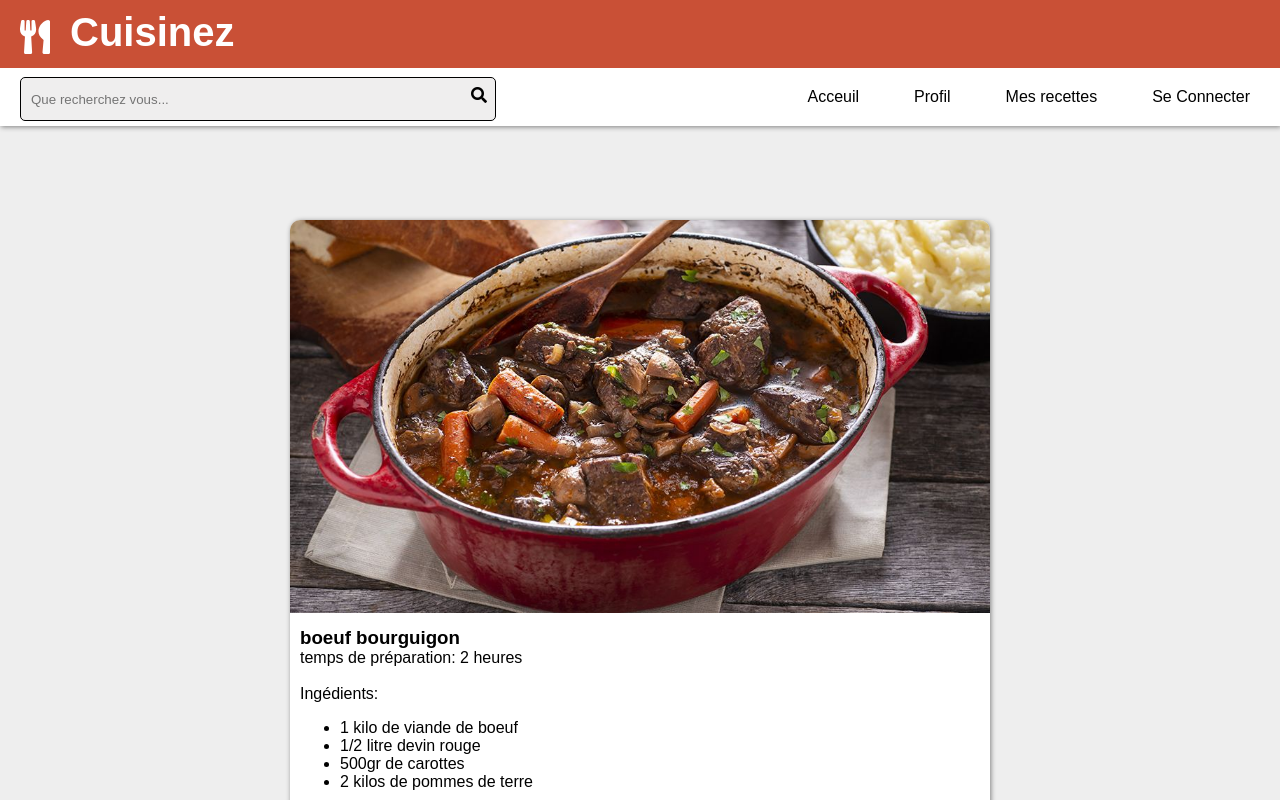
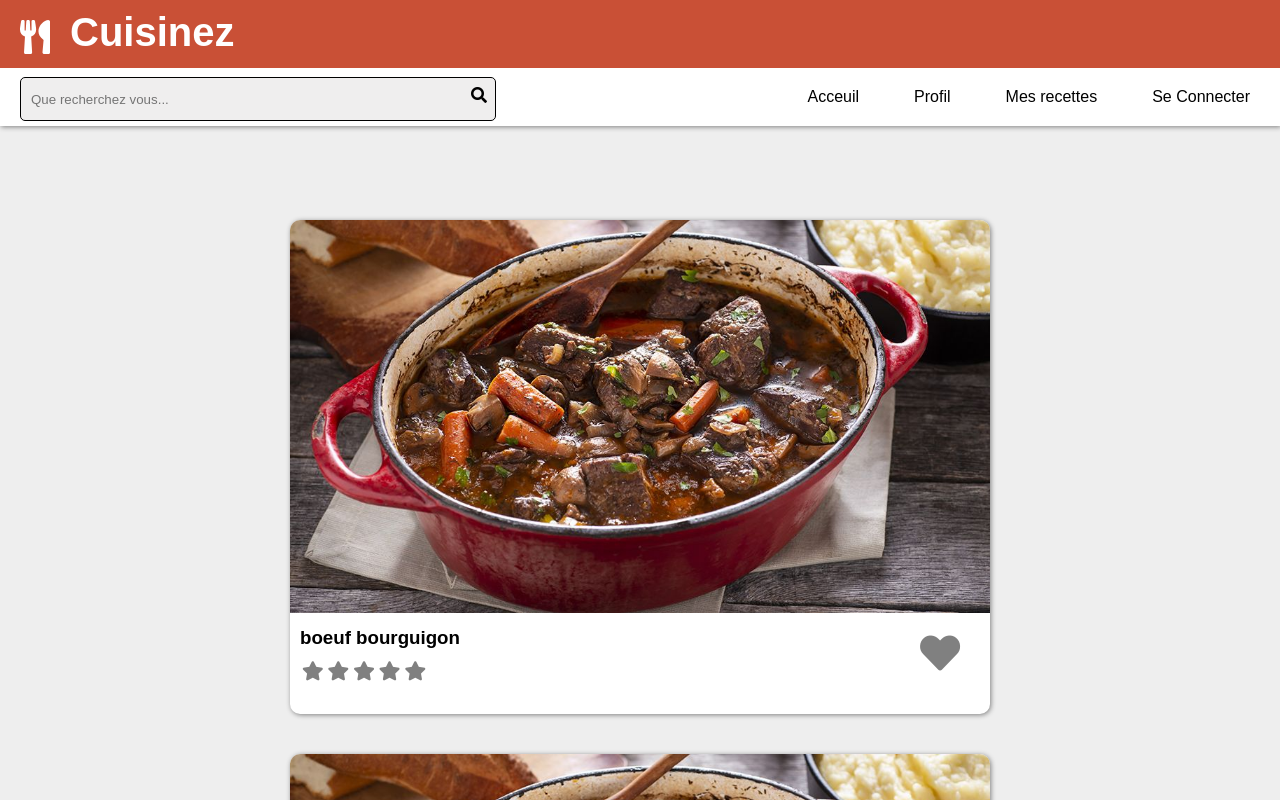
Before and after one commit to Jeanchal/Cuisinez, a React (Create React App) app in the folder frontend/: page / in a window 1280 px wide. Shown: the top 800 px of the page. Built offline with nearby package versions, Linux system fonts and the light colour scheme; a web font is replaced by a local one.

Commit message:
correction recettes acceuil

```diff
--- a/frontend/src/components/Recettes.js
+++ b/frontend/src/components/Recettes.js
@@ -1,22 +1,34 @@
-import React from "react";
+import React, { useState } from "react";
 
 const Recettes = ({ result, recette }) => {
   // const result = data.filter((item) => item.name.includes(search));
+  const [like, setLike] = useState(false);
+
+  function activLike() {
+    like === false ? setLike(true) : setLike(false);
+  }
 
   return (
     <div className="recette">
       <img src="../img/boeuf_bourguignon.jpg" alt="recette" />
       <div className="recette_text">
         <h3>{recette.name}</h3>
-        <div>temps de préparation: {recette.time_cooking}</div>
-        <br />
-        <div>Ingédients:</div>
-        <ul>
-          <li>{recette.ingredients[0]}</li>
-          <li>{recette.ingredients[1]}</li>
-          <li>{recette.ingredients[2]}</li>
-          <li>{recette.ingredients[3]}</li>
-        </ul>
+        <div id="icons_container">
+          <div id="stars">
+            <i className="fas fa-star"></i>
+            <i className="fas fa-star"></i>
+            <i className="fas fa-star"></i>
+            <i className="fas fa-star"></i>
+            <i className="fas fa-star"></i>
+          </div>
+          <div
+            id="coeur"
+            onClick={activLike}
+            className={like === true ? "red_color" : null}
+          >
+            <i className="fas fa-heart"></i>
+          </div>
+        </div>
       </div>
     </div>
   );
--- a/frontend/src/styles/style.scss
+++ b/frontend/src/styles/style.scss
@@ -46,12 +46,16 @@ body {
     height: 40px;
     color: white;
     font-weight: bold;
+    background-color: grey;
     @media (min-width: $break-point-1) {
       width: 612px;
     }
   }
   .red_btn {
     background-color: $color-1 !important;
+  }
+  .red_color {
+    color: $color-1 !important;
   }
 }
 header {
@@ -119,7 +123,7 @@ header {
     margin: 5px;
     border-top-left-radius: 10px;
     border-bottom-left-radius: 10px;
-    width: 30%;
+    width: 40%;
     @media (min-width: $break-point-1) {
       width: auto;
     }
@@ -201,20 +205,40 @@ header {
       margin: 10px 0 30px 0;
       min-width: 250px;
       max-width: 700px;
-      cursor: pointer;
-      @include transition;
-      &:hover {
-        opacity: 0.7;
-      }
       img {
         border-top-left-radius: 10px;
         border-top-right-radius: 10px;
         width: 100%;
+        cursor: pointer;
+        @include transition;
+        &:hover {
+          opacity: 0.7;
+        }
       }
       .recette_text {
         padding: 10px;
         h3 {
           margin: 0;
+        }
+        #icons_container {
+          margin-top: 10px;
+          display: flex;
+          justify-content: space-between;
+          #stars {
+            i {
+              font-size: 120%;
+              margin: 2px;
+              color: grey;
+            }
+          }
+          #coeur {
+            position: relative;
+            bottom: 27px;
+            margin-right: 20px;
+            font-size: 250%;
+            color: grey;
+            cursor: pointer;
+          }
         }
       }
     }
```
Also changed, not shown: frontend/src/components/RecetteDetail.js (added, +19 -0 lines).
